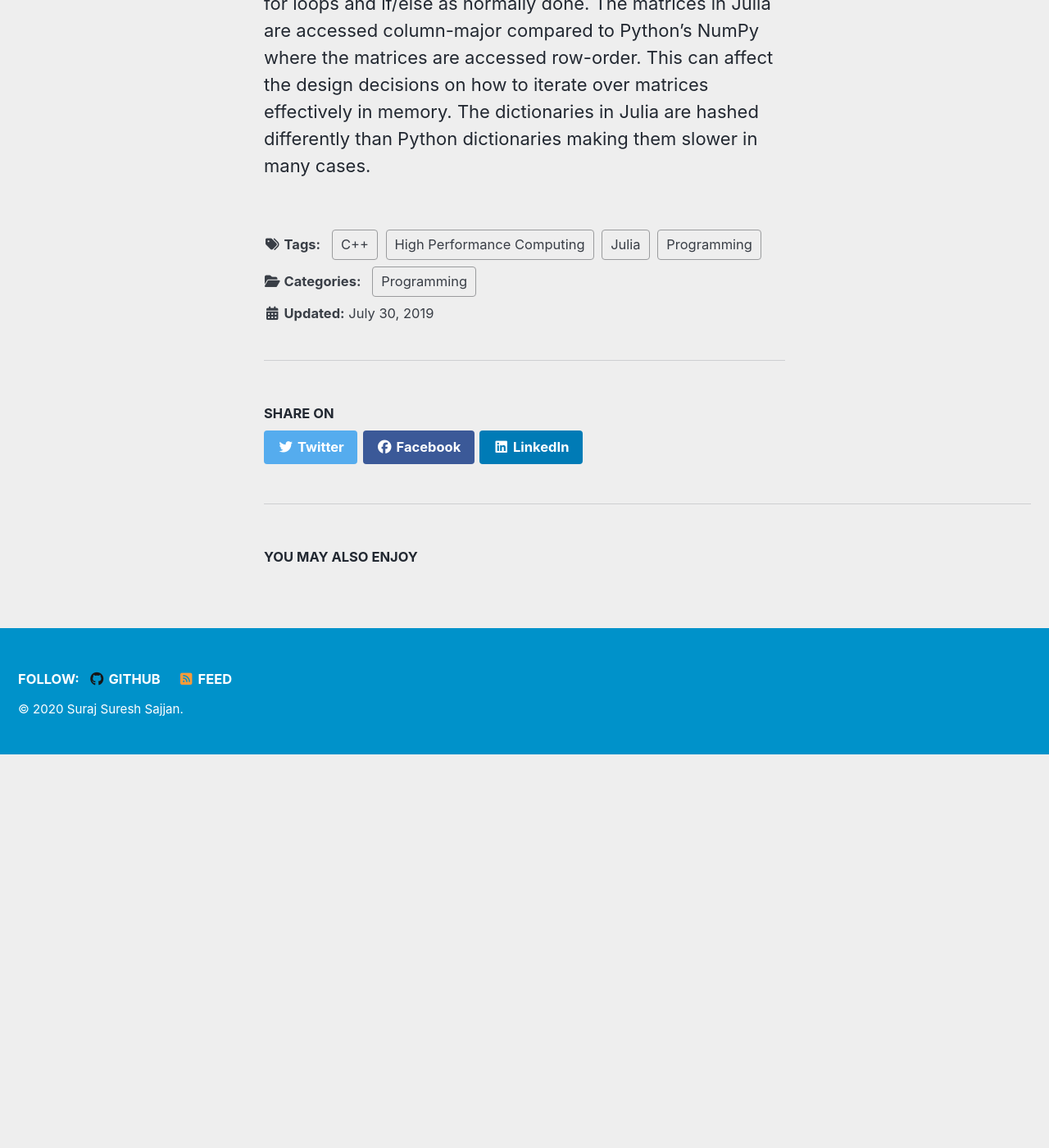
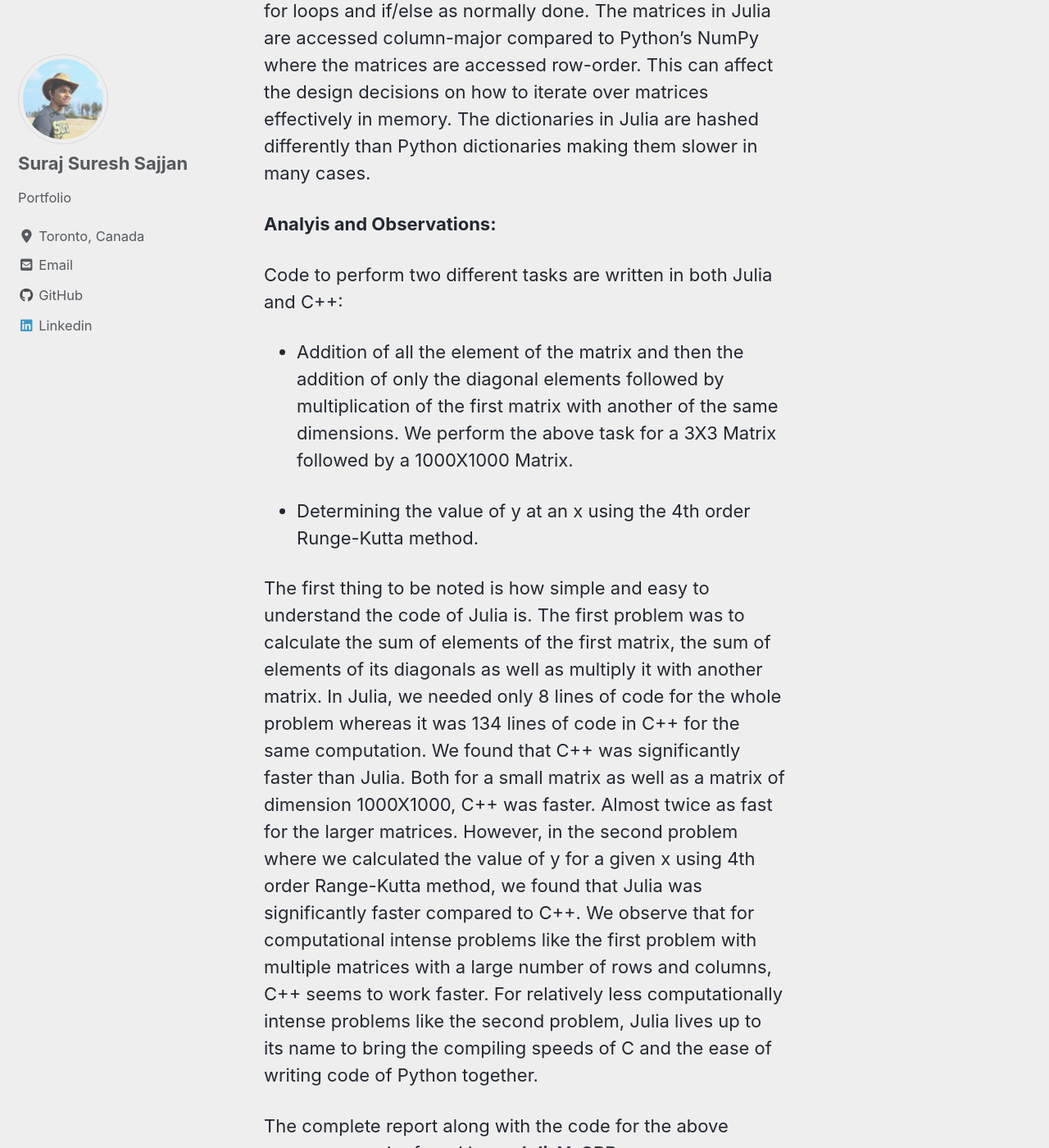
Before and after one commit to SurajSajjan/SurajSajjan.github.io, a Jekyll site: the page built from _posts/2019-07-30-JuliaVsCPP.md, in a window 1280 px wide and 1400 px high, scrolled down 3720 px. Shown: the whole window at 82% size. Built offline with Jekyll 4.4.1, drawn with Linux system fonts in a browser that asks for light colours; cached includes are drawn as plain includes; nearby versions of some CDN libraries; before the commit the page ends 4640 px from its top, so only the background shows below that; some of the changed text lies outside the part shown.

Commit message:
second commit

```diff
--- a/_posts/2019-07-30-JuliaVsCPP.md
+++ b/_posts/2019-07-30-JuliaVsCPP.md
@@ -7,16 +7,32 @@ header:
 categories: Programming
 ---
 
-# Introduction:
+**Introduction:**
+
 In this project, we write code for a couple of problems using two of the programming languages namely, C++ and Julia. We shall discuss the complexity of writing code in each language and also compare the performance of each of the language to the other.
 We are using atom IDE on CentOS for writing C++ codes. We are using Jupyter notebook with Julia on Windows 10 for writing Julia code.
 Before we start with the analysis, let us look at some of the Pros and Cons of C++ and Julia.
 
-# C++:
+**C++:**
+
 Pros: It is one of the foundation languages which has a huge community and following. There are libraries present for almost all kinds of tasks. C++ allows us to out the large arrays on “heap” which helps in avoiding “stack overflow”. C++ was also one of the earliest programming languages to leverage the concept of Object-Oriented Programming (OOP) and includes inheritance, polymorphism, encapsulation, class, and abstraction. Most of the code written in C work on C++. It is one of the best ways to understand algorithms. It is one of the highly portable languages and is the language most developers choose for multi-device, multi-platform app development. It also allows exception handling and function overloading. Due to its power and efficiency, it has a range of applications from GUI applications to 3D graphics for games to real-time scientific simulations.
 Cons: The standard used allows many things that can result in unexpected behavior. There is no boundary check on arrays. It also allows improper type conversion. This could result in an inexperienced programmer to corrupt his memory. It does not do a lot of memory management, forcing the developers to do the majority of it themselves. The C++ object-oriented programming is unnecessarily basic compared to other languages like Java which have better and more flexible systems. C++ programming can be quite complicated as the syntax is complex and the standard library is small. This makes it challenging and hard to learn to code in it. It is also syntactically strict. The syntax has very less flexibility making it difficult to write readable user-friendly code. The higher-level features such as GUIs, threading, and networking depend on the operating system making it unstandardized. This forces the programmer to either include different versions of code or include outside libraries which have already done so.
 
-# Julia:
+**Julia:**
+
 Pros: Julia reaches the speed of compiled languages such as C++ and Fortran. It provides dynamism of high-level languages such as Python as well as mathematical notations found in MATLAB. Julia also provides the statistical ease of languages such as R as well as the ease of use of Python. The combination of these elements makes Julia a very powerful language. Julia a multiple dispatch language. Any function call made may be dispatched to different functions. Another feature of Julia is its speed. Julia is capable of compiling code on the fly. It combines the method of interpreting languages such as Python which transform the code into bytecode with compiled languages such as C which compiles its code into machine code and then running the generated executable. This enables Julia to run at similar speeds of C. Packages are an import part of Julia like R. Julia has a built-in package manager containing over 1900 registered packages. Julia’s amazing feature is its parallelism. The programmer can parallelize directly from the command line by calling the desired script with the desired number of cores. It is also capable of sending different threads directly from code.
 Cons: Julia came into the picture in the year 2012. Due to its short existence, the support to the language is also relatively limited. As of yet, few libraries exist wit the community being quite small. The design of Julia probably comes from MATLAB, making it unnatural to interface C ++ or Python. Julia arrays are 1-indexed which can be can catch users off guard, the ones who are used to coding in Python or C++.
 Julia list comprehensions lack the ability to use conditionals, unlike Python. It can be done with for loops and if/else as normally done. The matrices in Julia are accessed column-major compared to Python’s NumPy where the matrices are accessed row-order. This can affect the design decisions on how to iterate over matrices effectively in memory. The dictionaries in Julia are hashed differently than Python dictionaries making them slower in many cases.
+
+**Analyis and Observations:**
+
+Code to perform two different tasks are written in both Julia and C++:
+
+* Addition of all the element of the matrix and then the addition of only the diagonal elements followed by multiplication of the first matrix with another of the same dimensions.
+We perform the above task for a 3X3 Matrix followed by a 1000X1000 Matrix.
+
+* Determining the value of y at an x using the 4th order Runge-Kutta method.
+
+The first thing to be noted is how simple and easy to understand the code of Julia is. The first problem was to calculate the sum of elements of the first matrix, the sum of elements of its diagonals as well as multiply it with another matrix. In Julia, we needed only 8 lines of code for the whole problem whereas it was 134 lines of code in C++ for the same computation. We found that C++ was significantly faster than Julia. Both for a small matrix as well as a matrix of dimension 1000X1000, C++ was faster. Almost twice as fast for the larger matrices. However, in the second problem where we calculated the value of y for a given x using 4th order Range-Kutta method, we found that Julia was significantly faster compared to C++. We observe that for computational intense problems like the first problem with multiple matrices with a large number of rows and columns, C++ seems to work faster. For relatively less computationally intense problems like the second problem, Julia lives up to its name to bring the compiling speeds of C and the ease of writing code of Python together.
+
+The complete report along with the code for the above programs can be found here: [**JuliaVsCPP**](https://github.com/SurajSajjan/JuliaVsCPP){:target="_blank" rel="noopener" }
```
